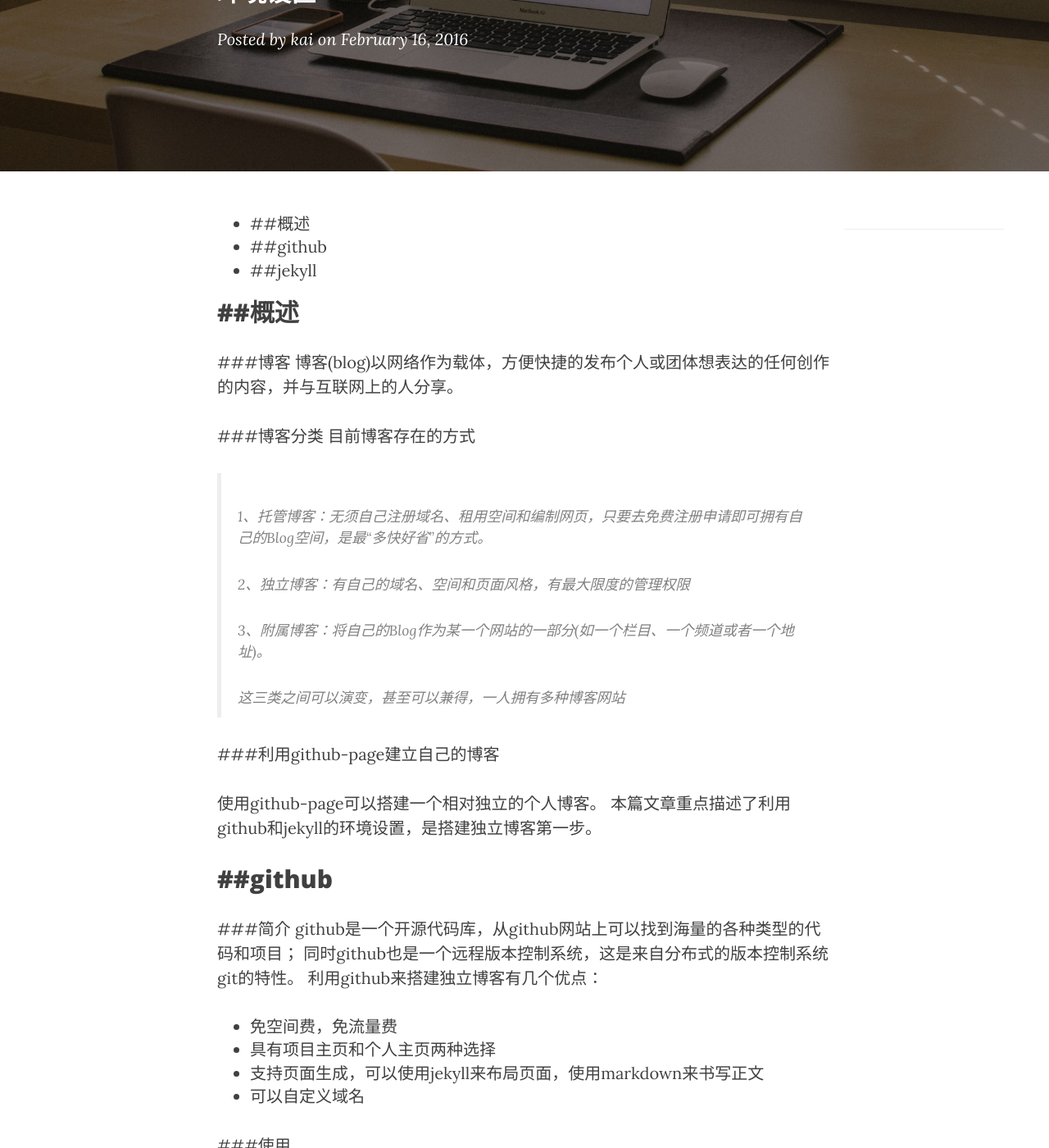
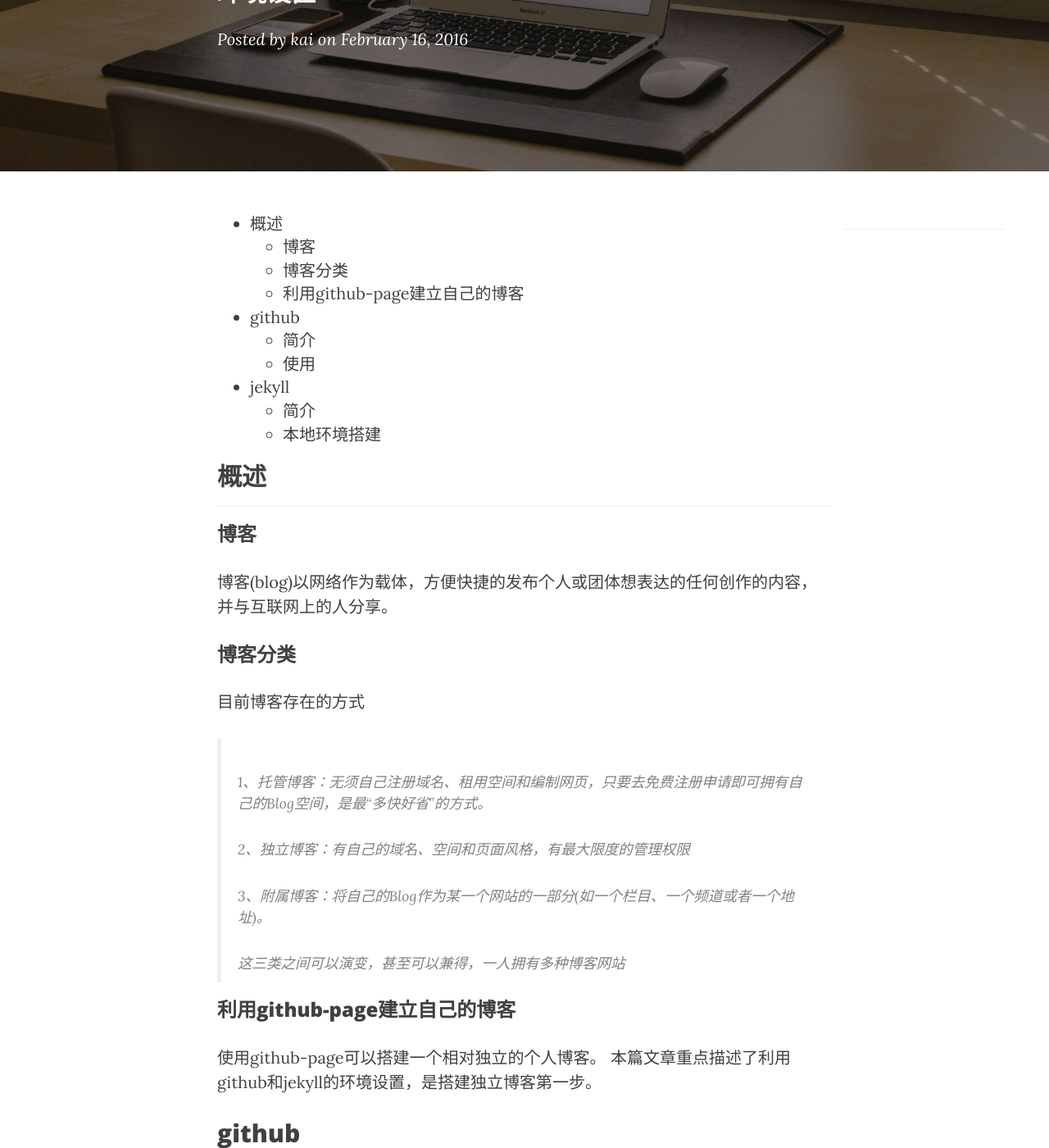
Before and after one commit to zongkaizhang/zongkaizhang.github.com, a Jekyll site: the page built from _posts/2016-02-16-build-yourself-blog.md, in a window 1280 px wide and 1400 px high, scrolled down 267 px. Shown: the whole window at 82% size. Built offline with Jekyll 4.4.1, drawn with Linux system fonts in a browser that asks for light colours; nearby versions of some CDN libraries; comment, search, counter and statistics services are not loaded; some of the changed text lies outside the part shown.

Commit message:
modify docment

```diff
--- a/_layouts/default.html
+++ b/_layouts/default.html
@@ -15,7 +15,7 @@
 	<!-- 多说评论框 end -->
 	<!-- 多说公共JS代码 start (一个网页只需插入一次) -->
 	<script type="text/javascript">
-	var duoshuoQuery = {short_name:"zkv5"};
+	var duoshuoQuery = {short_name:"zkv5123"};
 	(function() {
 		var ds = document.createElement('script');
 		ds.type = 'text/javascript';ds.async = true;
--- a/_posts/2016-02-16-build-yourself-blog.md
+++ b/_posts/2016-02-16-build-yourself-blog.md
@@ -10,13 +10,13 @@ tags: [github,gem,jeykyll,blog]
 * 目录
 {:toc #目录}
 
-##概述
+## 概述 ##
 ---
 
-###博客
+### 博客 ###
 博客(blog)以网络作为载体，方便快捷的发布个人或团体想表达的任何创作的内容，并与互联网上的人分享。
 
-###博客分类
+### 博客分类 ###
 目前博客存在的方式
 
 > 1、托管博客：无须自己注册域名、租用空间和编制网页，只要去免费注册申请即可拥有自己的Blog空间，是最“多快好省”的方式。
@@ -27,15 +27,15 @@ tags: [github,gem,jeykyll,blog]
 >
 > 这三类之间可以演变，甚至可以兼得，一人拥有多种博客网站
 
-###利用github-page建立自己的博客
+### 利用github-page建立自己的博客 ###
 
 使用github-page可以搭建一个相对独立的个人博客。
 本篇文章重点描述了利用github和jekyll的环境设置，是搭建独立博客第一步。
 
-##github
+## github ##
 ---
 
-###简介
+### 简介 ###
 github是一个开源代码库，从github网站上可以找到海量的各种类型的代码和项目；
 同时github也是一个远程版本控制系统，这是来自分布式的版本控制系统git的特性。
 利用github来搭建独立博客有几个优点：
@@ -45,15 +45,15 @@ github是一个开源代码库，从github网站上可以找到海量的各种
 - 支持页面生成，可以使用jekyll来布局页面，使用markdown来书写正文
 - 可以自定义域名
 
-###使用
+### 使用 ###
 1. 首先到github官网[https://github.com/](https://github.com/)注册并登录
 2. 建立新的版本库
 3. 克隆到本地
 
 
-##jekyll
+## jekyll ##
 ---
 
-###简介
+### 简介 ###
 
-###本地环境搭建
+### 本地环境搭建 ###
```
Also changed, not shown: img/net/OSI.GIF (added), img/net/TCPIP.GIF (added), 1 other file.
